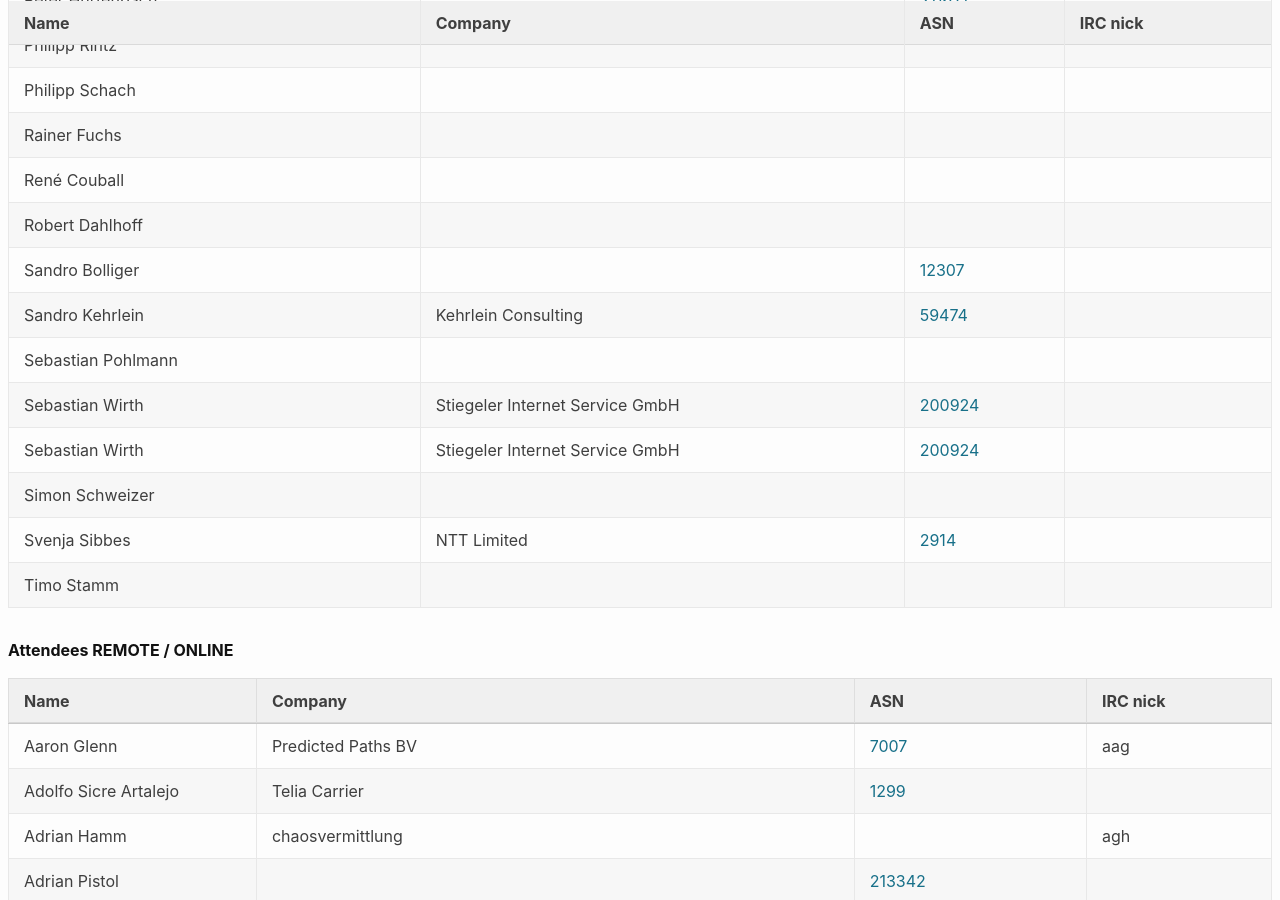
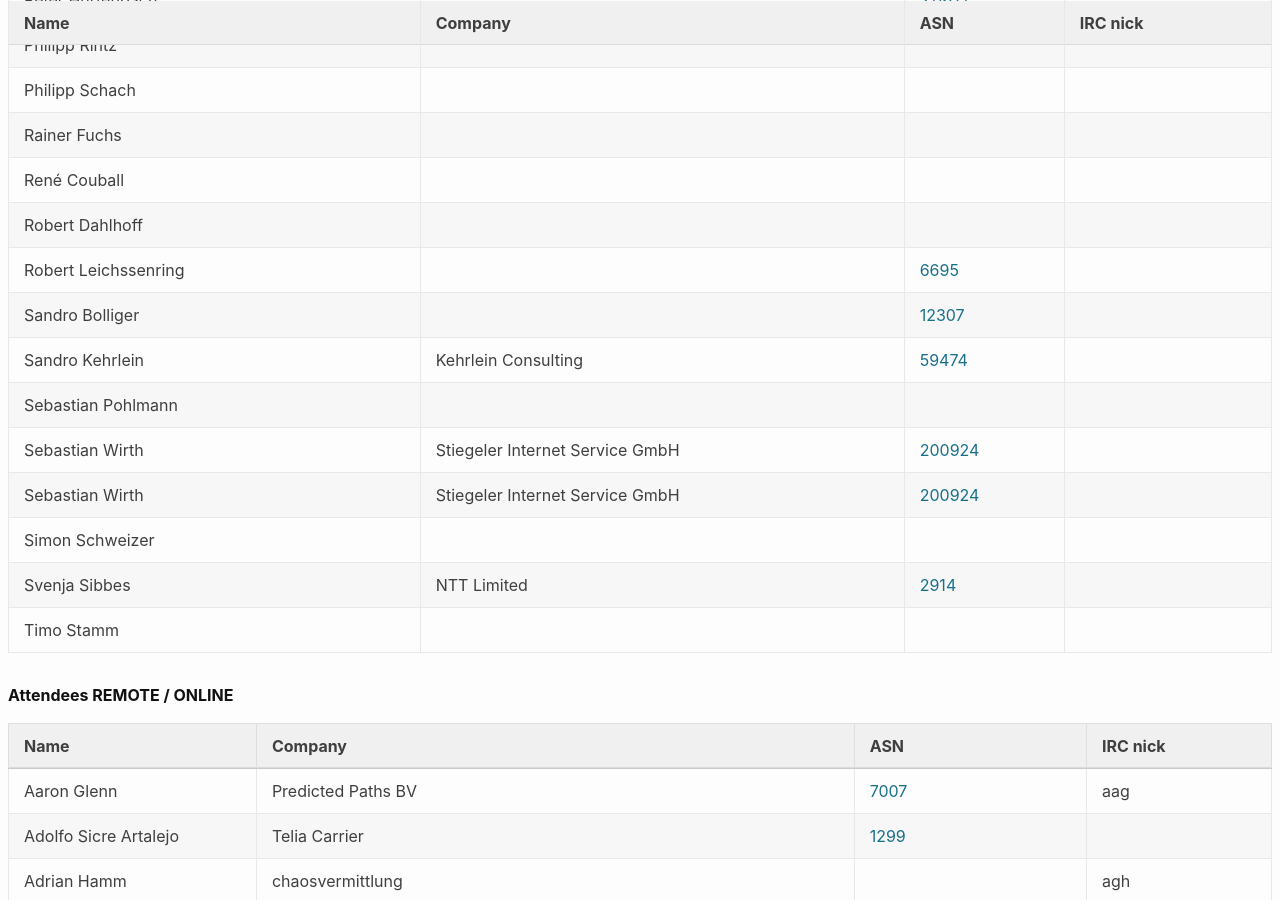
Before and after one commit to denog/pretix-attendeelist, a Jekyll site: the page built from denog14/index.md, in a window 1280 px wide and 900 px high, scrolled down 1228 px. Built offline with Jekyll 4.4.1, drawn with Linux system fonts in a browser that asks for light colours.

Commit message:
Latest data: Wed Aug 24 13:22:59 UTC 2022

```diff
--- a/_data/attendees_denog14_onsite.json
+++ b/_data/attendees_denog14_onsite.json
@@ -180,6 +180,12 @@
     "asn": null
   },
   {
+    "name": "Robert Leichssenring",
+    "company": null,
+    "irc": null,
+    "asn": "6695"
+  },
+  {
     "name": "Sandro Bolliger",
     "company": null,
     "irc": null,
```
